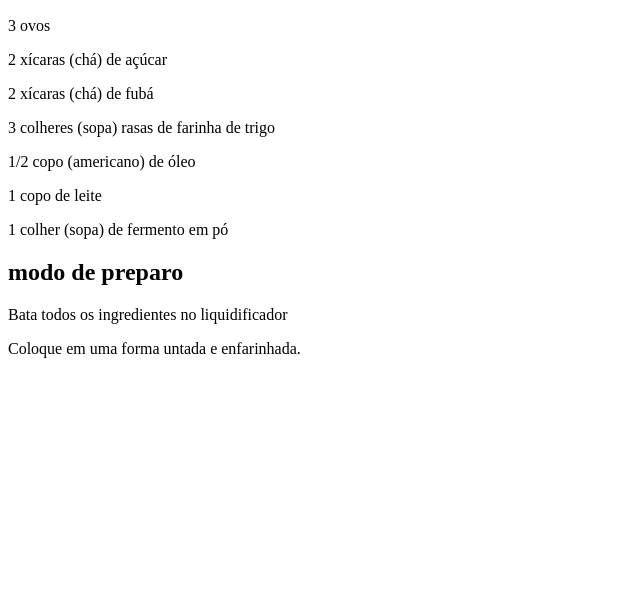
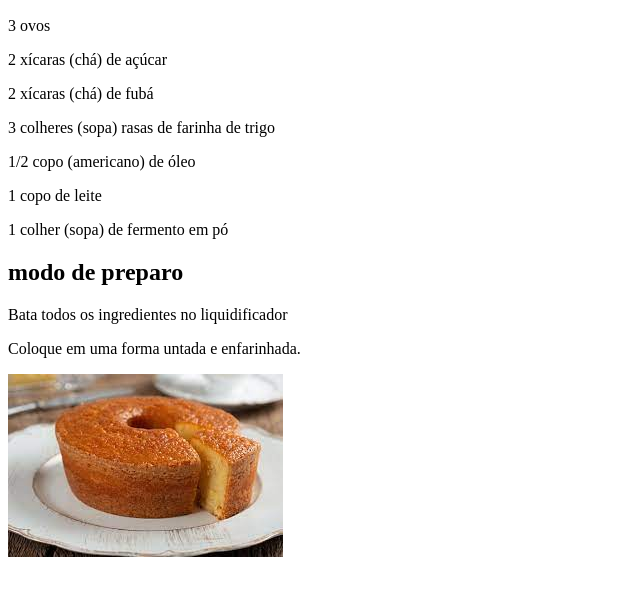
Before and after one commit to jvalderi/receita, a plain HTML site: page index.html in a window 1280 px wide. Shown: the part 110-706 px from the top of the page, without its empty margins (0-640 px from the left). Drawn offline with Linux system fonts and the light colour scheme.

Commit message:
Update index.html

```diff
--- a/index.html
+++ b/index.html
@@ -19,5 +19,6 @@
     <h2>modo de preparo</h2>
     <p>Bata todos os ingredientes no liquidificador</p>
     <p>Coloque em uma forma untada e enfarinhada.</p>
+    <img src="bolo de fubá.jpeg">
 </body>
 </html>
```
